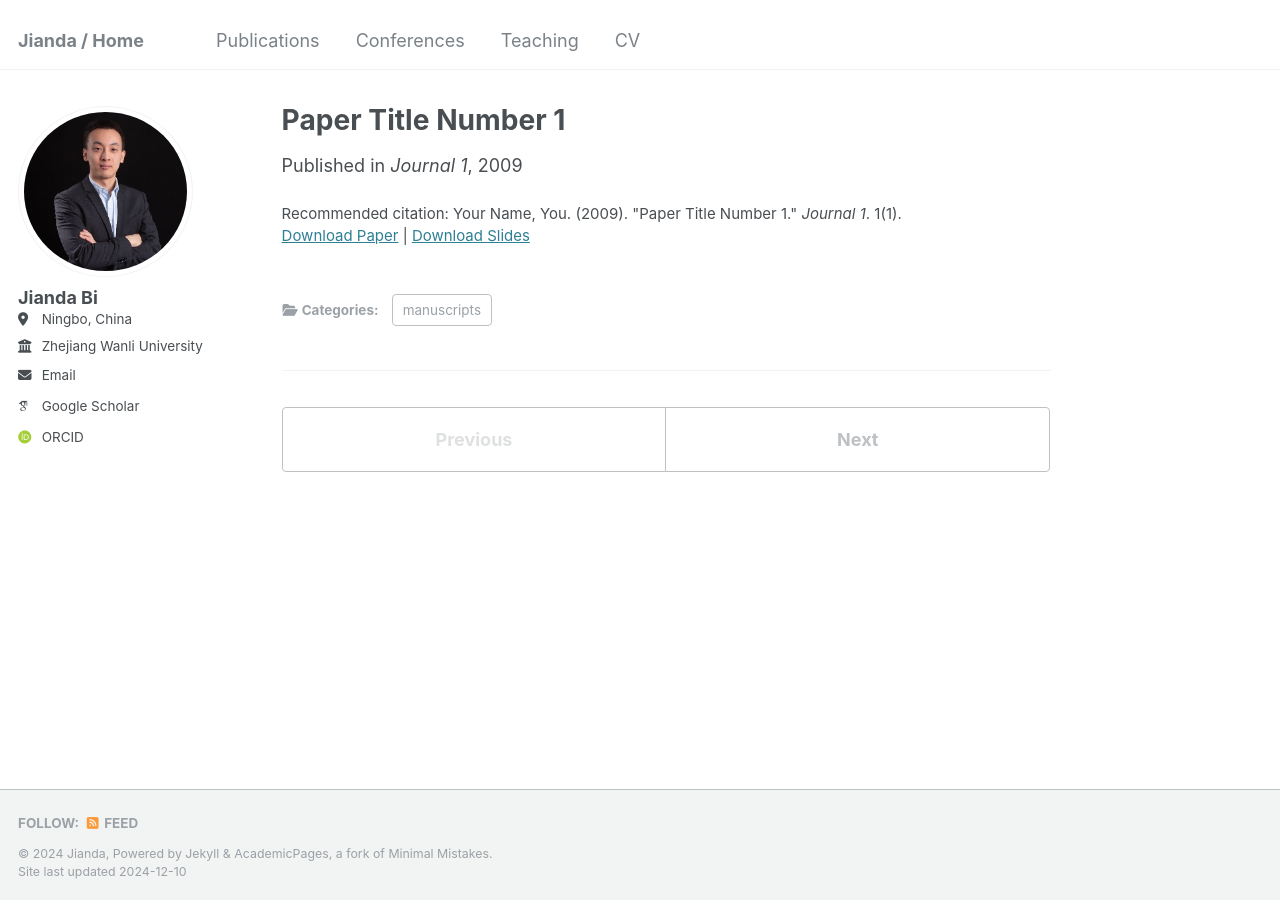
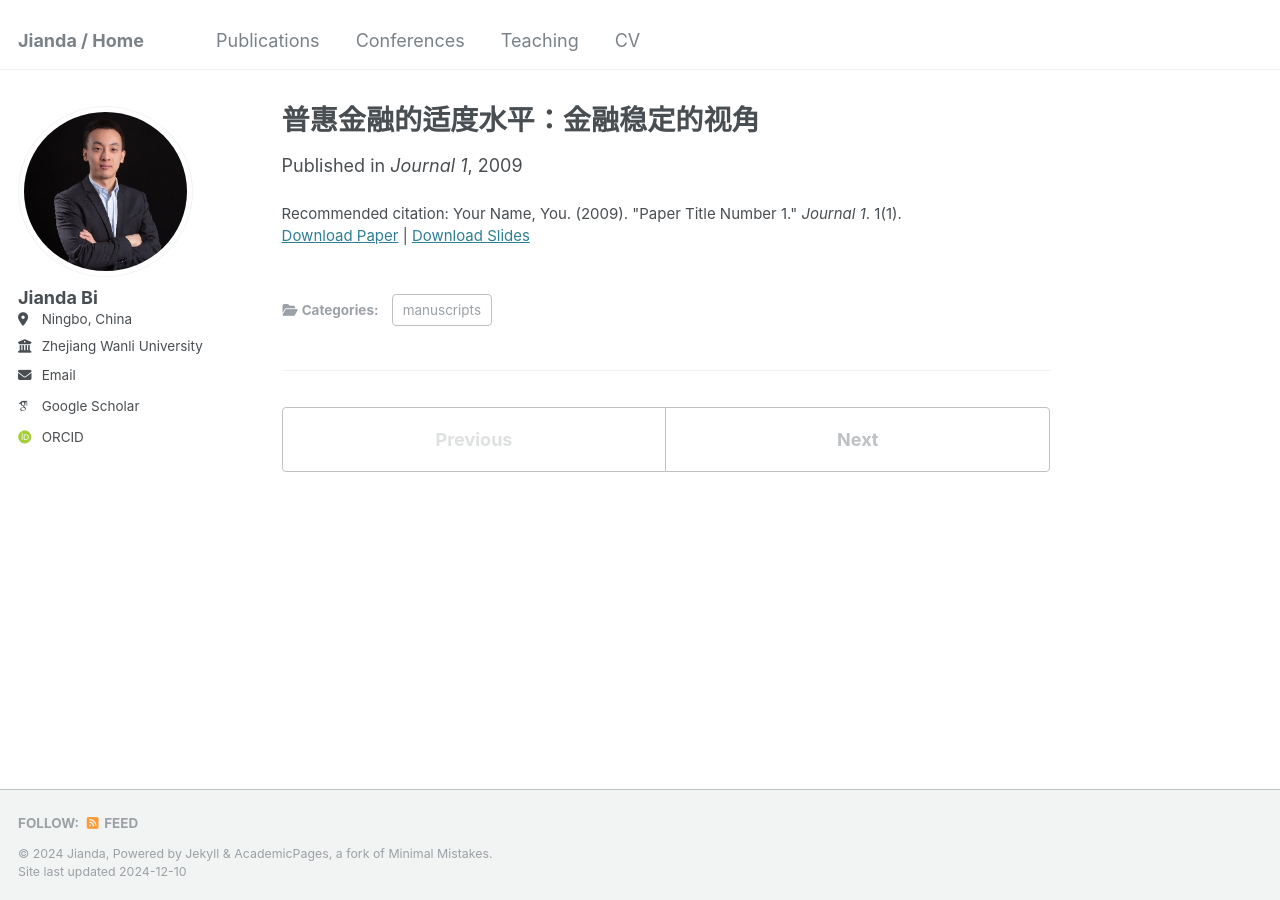
Before and after one commit to JiandaBi/Jianda.github.io, a Jekyll site: the page built from _publications/2023-10-01-paper-title-number-1.md, in a window 1280 px wide. Built offline with Jekyll 4.4.1, drawn with Linux system fonts in a browser that asks for light colours; some web fonts are replaced.

Commit message:
Update and rename 2009-10-01-paper-title-number-1.md to 2023-10-01-paper-title-number-1.md

```diff
--- a/_publications/2009-10-01-paper-title-number-1.md
+++ b/_publications/2023-10-01-paper-title-number-1.md
@@ -1,8 +1,8 @@
 ---
-title: "Paper Title Number 1"
+title: "普惠金融的适度水平：金融稳定的视角"
 collection: publications
 category: manuscripts
-permalink: /publication/2009-10-01-paper-title-number-1
+permalink: /publication/2023-10-01-paper-title-number-1
 excerpt: 'This paper is about the number 1. The number 2 is left for future work.'
 date: 2009-10-01
 venue: 'Journal 1'
```
